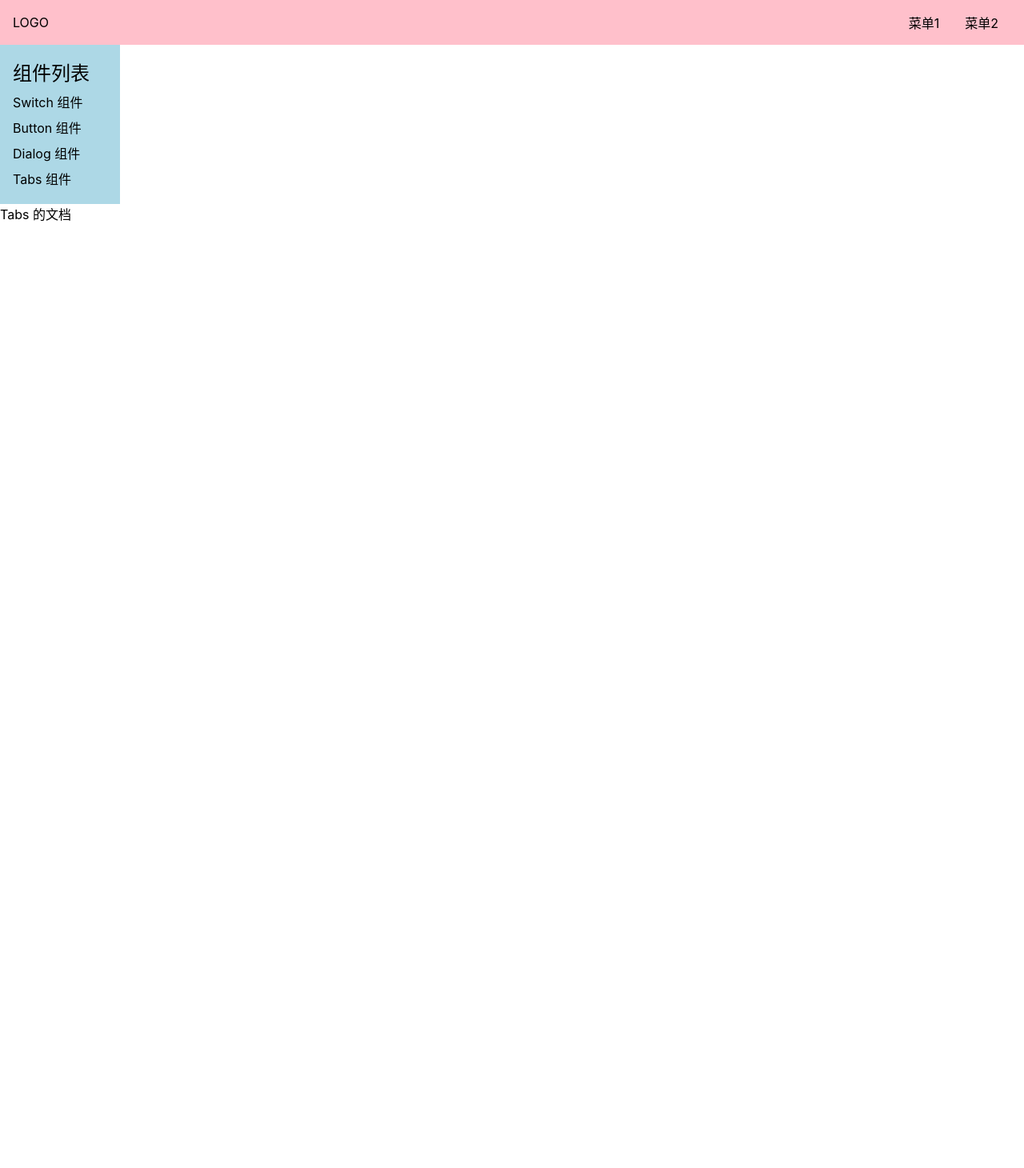
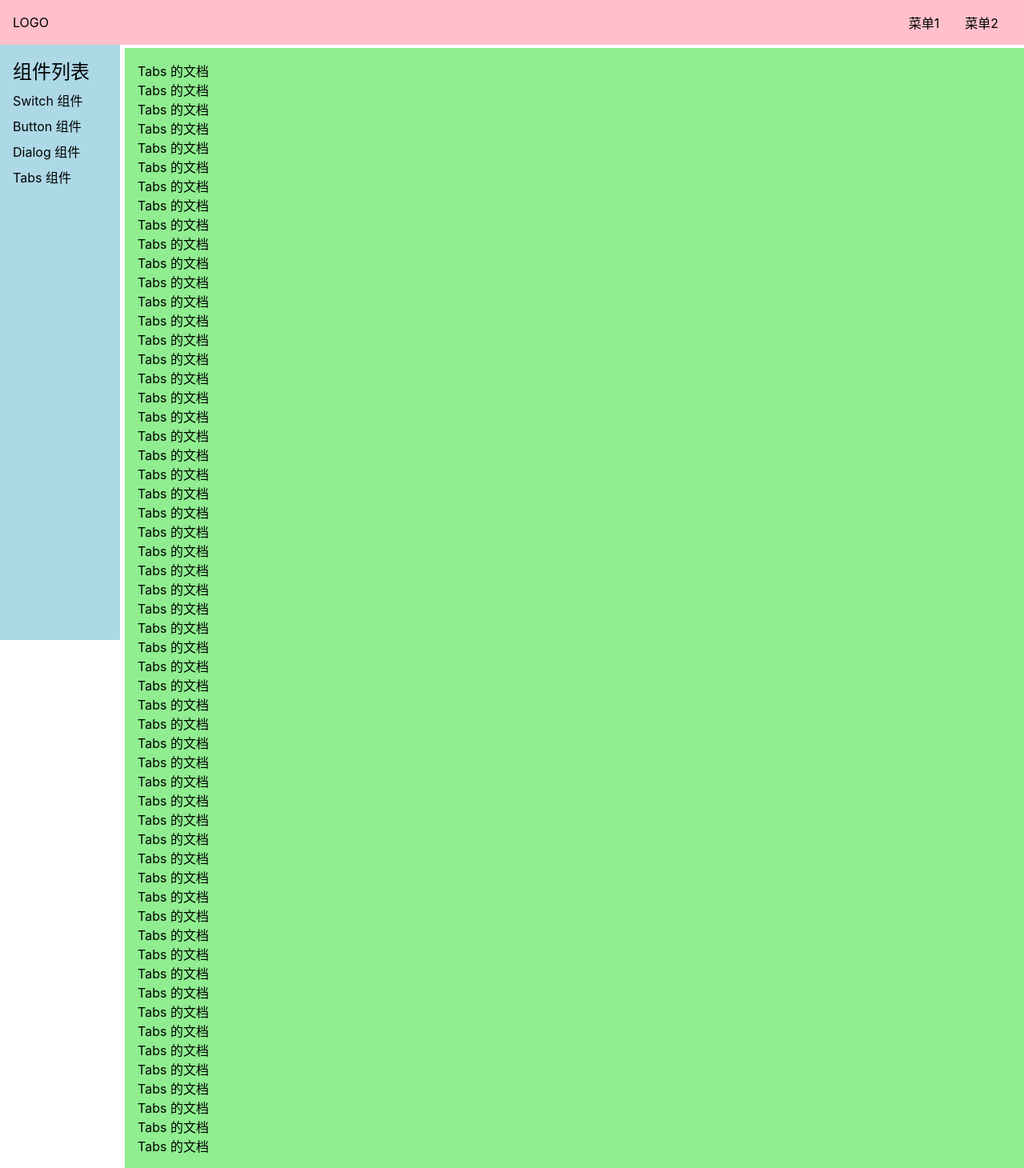
Before and after one commit to hby910830/gulu-vue3.0, a Vue app: page /#/doc/tabs in a window 1280 px wide. Shown: the whole page at 80% size. Before the commit the page ends 800 px from the top, so only its background shows below. Built offline with nearby package versions, Linux system fonts and the light colour scheme.

Commit message:
整体布局 css

```diff
--- a/src/components/Button.vue
+++ b/src/components/Button.vue
@@ -1,12 +1,59 @@
 <template>
-<div>
-  Button 的文档
-</div>
+  <div>
+    <p>Button 的文档</p>
+    <p>Button 的文档</p>
+    <p>Button 的文档</p>
+    <p>Button 的文档</p>
+    <p>Button 的文档</p>
+    <p>Button 的文档</p>
+    <p>Button 的文档</p>
+    <p>Button 的文档</p>
+    <p>Button 的文档</p>
+    <p>Button 的文档</p>
+    <p>Button 的文档</p>
+    <p>Button 的文档</p>
+    <p>Button 的文档</p>
+    <p>Button 的文档</p>
+    <p>Button 的文档</p>
+    <p>Button 的文档</p>
+    <p>Button 的文档</p>
+    <p>Button 的文档</p>
+    <p>Button 的文档</p>
+    <p>Button 的文档</p>
+    <p>Button 的文档</p>
+    <p>Button 的文档</p>
+    <p>Button 的文档</p>
+    <p>Button 的文档</p>
+    <p>Button 的文档</p>
+    <p>Button 的文档</p>
+    <p>Button 的文档</p>
+    <p>Button 的文档</p>
+    <p>Button 的文档</p>
+    <p>Button 的文档</p>
+    <p>Button 的文档</p>
+    <p>Button 的文档</p>
+    <p>Button 的文档</p>
+    <p>Button 的文档</p>
+    <p>Button 的文档</p>
+    <p>Button 的文档</p>
+    <p>Button 的文档</p>
+    <p>Button 的文档</p>
+    <p>Button 的文档</p>
+    <p>Button 的文档</p>
+    <p>Button 的文档</p>
+    <p>Button 的文档</p>
+    <p>Button 的文档</p>
+    <p>Button 的文档</p>
+    <p>Button 的文档</p>
+    <p>Button 的文档</p>
+    <p>Button 的文档</p>
+    <p>Button 的文档</p>
+  </div>
 </template>
 
 <script>
 export default {
-name: "Button"
+  name: 'Button'
 }
 </script>
 
--- a/src/components/Dialog.vue
+++ b/src/components/Dialog.vue
@@ -1,12 +1,62 @@
 <template>
-<div>
-  Dialog 的文档
-</div>
+  <div>
+    <p> Dialog 的文档</p>
+    <p> Dialog 的文档</p>
+    <p> Dialog 的文档</p>
+    <p> Dialog 的文档</p>
+    <p> Dialog 的文档</p>
+    <p> Dialog 的文档</p>
+    <p> Dialog 的文档</p>
+    <p> Dialog 的文档</p>
+    <p> Dialog 的文档</p>
+    <p> Dialog 的文档</p>
+    <p> Dialog 的文档</p>
+    <p> Dialog 的文档</p>
+    <p> Dialog 的文档</p>
+    <p> Dialog 的文档</p>
+    <p> Dialog 的文档</p>
+    <p> Dialog 的文档</p>
+    <p> Dialog 的文档</p>
+    <p> Dialog 的文档</p>
+    <p> Dialog 的文档</p>
+    <p> Dialog 的文档</p>
+    <p> Dialog 的文档</p>
+    <p> Dialog 的文档</p>
+    <p> Dialog 的文档</p>
+    <p> Dialog 的文档</p>
+    <p> Dialog 的文档</p>
+    <p> Dialog 的文档</p>
+    <p> Dialog 的文档</p>
+    <p> Dialog 的文档</p>
+    <p> Dialog 的文档</p>
+    <p> Dialog 的文档</p>
+    <p> Dialog 的文档</p>
+    <p> Dialog 的文档</p>
+    <p> Dialog 的文档</p>
+    <p> Dialog 的文档</p>
+    <p> Dialog 的文档</p>
+    <p> Dialog 的文档</p>
+    <p> Dialog 的文档</p>
+    <p> Dialog 的文档</p>
+    <p> Dialog 的文档</p>
+    <p> Dialog 的文档</p>
+    <p> Dialog 的文档</p>
+    <p> Dialog 的文档</p>
+    <p> Dialog 的文档</p>
+    <p> Dialog 的文档</p>
+    <p> Dialog 的文档</p>
+    <p> Dialog 的文档</p>
+    <p> Dialog 的文档</p>
+    <p> Dialog 的文档</p>
+    <p> Dialog 的文档</p>
+    <p> Dialog 的文档</p>
+    <p> Dialog 的文档</p>
+  </div>
 </template>
 
 <script>
 export default {
-name: "Dialog"
+  name: 'Dialog'
 }
 </script>
 
--- a/src/components/Switch.vue
+++ b/src/components/Switch.vue
@@ -1,6 +1,58 @@
 <template>
 <div>
-  Switch 的文档
+  <p>Switch 的文档</p>
+  <p>Switch 的文档</p>
+  <p>Switch 的文档</p>
+  <p>Switch 的文档</p>
+  <p>Switch 的文档</p>
+  <p>Switch 的文档</p>
+  <p>Switch 的文档</p>
+  <p>Switch 的文档</p>
+  <p>Switch 的文档</p>
+  <p>Switch 的文档</p>
+  <p>Switch 的文档</p>
+  <p>Switch 的文档</p>
+  <p>Switch 的文档</p>
+  <p>Switch 的文档</p>
+  <p>Switch 的文档</p>
+  <p>Switch 的文档</p>
+  <p>Switch 的文档</p>
+  <p>Switch 的文档</p>
+  <p>Switch 的文档</p>
+  <p>Switch 的文档</p>
+  <p>Switch 的文档</p>
+  <p>Switch 的文档</p>
+  <p>Switch 的文档</p>
+  <p>Switch 的文档</p>
+  <p>Switch 的文档</p>
+  <p>Switch 的文档</p>
+  <p>Switch 的文档</p>
+  <p>Switch 的文档</p>
+  <p>Switch 的文档</p>
+  <p>Switch 的文档</p>
+  <p>Switch 的文档</p>
+  <p>Switch 的文档</p>
+  <p>Switch 的文档</p>
+  <p>Switch 的文档</p>
+  <p>Switch 的文档</p>
+  <p>Switch 的文档</p>
+  <p>Switch 的文档</p>
+  <p>Switch 的文档</p>
+  <p>Switch 的文档</p>
+  <p>Switch 的文档</p>
+  <p>Switch 的文档</p>
+  <p>Switch 的文档</p>
+  <p>Switch 的文档</p>
+  <p>Switch 的文档</p>
+  <p>Switch 的文档</p>
+  <p>Switch 的文档</p>
+  <p>Switch 的文档</p>
+  <p>Switch 的文档</p>
+  <p>Switch 的文档</p>
+  <p>Switch 的文档</p>
+  <p>Switch 的文档</p>
+  <p>Switch 的文档</p>
+  <p>Switch 的文档</p>
 </div>
 </template>
 
--- a/src/components/Tabs.vue
+++ b/src/components/Tabs.vue
@@ -1,6 +1,62 @@
 <template>
 <div>
-  Tabs 的文档
+  <p>Tabs 的文档</p>
+  <p>Tabs 的文档</p>
+  <p>Tabs 的文档</p>
+  <p>Tabs 的文档</p>
+  <p>Tabs 的文档</p>
+  <p>Tabs 的文档</p>
+  <p>Tabs 的文档</p>
+  <p>Tabs 的文档</p>
+  <p>Tabs 的文档</p>
+  <p>Tabs 的文档</p>
+  <p>Tabs 的文档</p>
+  <p>Tabs 的文档</p>
+  <p>Tabs 的文档</p>
+  <p>Tabs 的文档</p>
+  <p>Tabs 的文档</p>
+  <p>Tabs 的文档</p>
+  <p>Tabs 的文档</p>
+  <p>Tabs 的文档</p>
+  <p>Tabs 的文档</p>
+  <p>Tabs 的文档</p>
+  <p>Tabs 的文档</p>
+  <p>Tabs 的文档</p>
+  <p>Tabs 的文档</p>
+  <p>Tabs 的文档</p>
+  <p>Tabs 的文档</p>
+  <p>Tabs 的文档</p>
+  <p>Tabs 的文档</p>
+  <p>Tabs 的文档</p>
+  <p>Tabs 的文档</p>
+  <p>Tabs 的文档</p>
+  <p>Tabs 的文档</p>
+  <p>Tabs 的文档</p>
+  <p>Tabs 的文档</p>
+  <p>Tabs 的文档</p>
+  <p>Tabs 的文档</p>
+  <p>Tabs 的文档</p>
+  <p>Tabs 的文档</p>
+  <p>Tabs 的文档</p>
+  <p>Tabs 的文档</p>
+  <p>Tabs 的文档</p>
+  <p>Tabs 的文档</p>
+  <p>Tabs 的文档</p>
+  <p>Tabs 的文档</p>
+  <p>Tabs 的文档</p>
+  <p>Tabs 的文档</p>
+  <p>Tabs 的文档</p>
+  <p>Tabs 的文档</p>
+  <p>Tabs 的文档</p>
+  <p>Tabs 的文档</p>
+  <p>Tabs 的文档</p>
+  <p>Tabs 的文档</p>
+  <p>Tabs 的文档</p>
+  <p>Tabs 的文档</p>
+  <p>Tabs 的文档</p>
+  <p>Tabs 的文档</p>
+  <p>Tabs 的文档</p>
+  <p>Tabs 的文档</p>
 </div>
 </template>
 
--- a/src/components/TopNav.vue
+++ b/src/components/TopNav.vue
@@ -29,7 +29,10 @@ export default {
   background: pink;
   display: flex;
   padding: 16px;
-  position: relative;
+  position: fixed;
+  top: 0;
+  left: 0;
+  width: 100%;
   z-index: 10;
   justify-content: center;
   align-items: center;
@@ -56,8 +59,12 @@ export default {
     display: none;
   }
   @media (max-width: 500px) {
-    > .menu {display: none;}
-    > .logo {margin: 0 auto;}
+    > .menu {
+      display: none;
+    }
+    > .logo {
+      margin: 0 auto;
+    }
     > .toggleAside {
       display: inline-block;
     }
--- a/src/router.ts
+++ b/src/router.ts
@@ -22,7 +22,3 @@ export const router = createRouter({
     }
   ]
 })
-
-router.afterEach(() => {
-
-})
--- a/src/views/Doc.vue
+++ b/src/views/Doc.vue
@@ -1,6 +1,7 @@
 <template>
   <div>
-    <TopNav/>
+    <div class="layout">
+      <TopNav class="nav"/>
       <div class="content">
         <aside v-show="asidesVisible">
           <h2>组件列表</h2>
@@ -24,6 +25,7 @@
         </main>
       </div>
     </div>
+  </div>
 </template>
 
 <script lang="ts">
@@ -41,10 +43,42 @@ export default {
 </script>
 
 <style lang="scss" scoped>
+.layout {
+  display: flex;
+  flex-direction: column;
+  height: 100vh;
+  > .nav {
+    flex-shrink: 0;
+  }
+  > .content {
+    flex-grow: 1;
+    padding-top: 60px;
+    padding-left: 156px;
+    @media (max-width: 500px) {
+      padding-left: 0;
+    }
+  }
+}
+.content {
+  display: flex;
+  > aside {
+    flex-shrink: 0;
+  }
+  > main {
+    flex-grow: 1;
+    padding: 16px;
+    background: lightgreen;
+  }
+}
 aside {
   background: lightblue;
   width: 150px;
   padding: 16px;
+  position: fixed;
+  top: 0;
+  left: 0;
+  padding-top: 70px;
+  height: 100%;
   > h2 {
     margin-bottom: 4px;
   }
@@ -53,11 +87,8 @@ aside {
       padding: 4px 0;
     }
   }
-  @media (max-width: 500px) {
-    position: fixed;
-    top: 0;
-    left: 0;
-    padding-top: 70px;
 }
+main {
+  overflow: auto;
 }
 </style>
```
Lines whose indentation alone changed are shown as unchanged.
